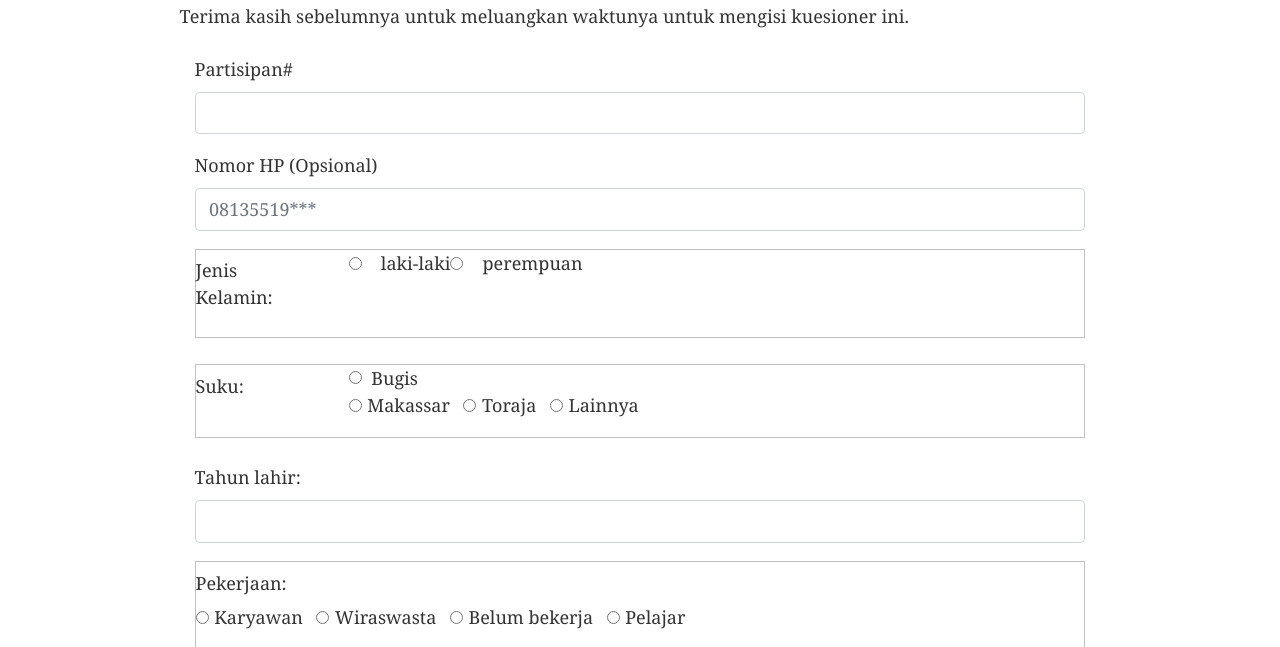
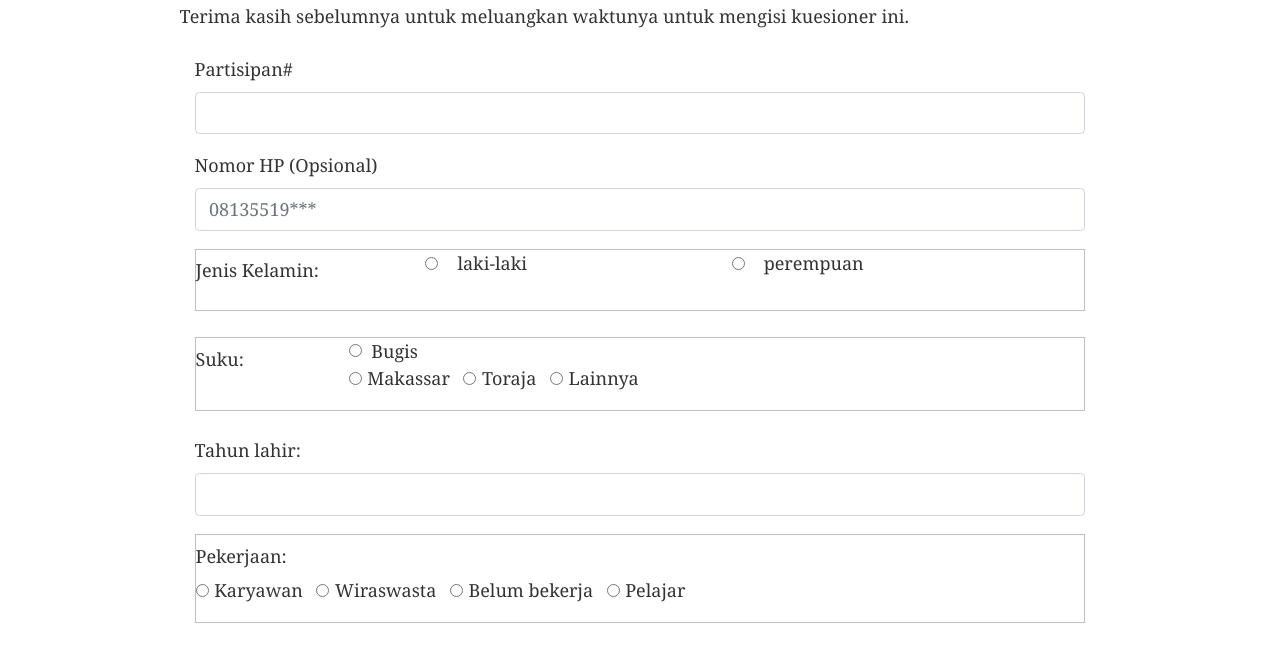
Before and after one commit to 777uliahshafar/formikform-templ, a Gatsby site: page / in a window 1280 px wide. Shown: the part 238-885 px from the top of the page. Built offline with nearby package versions, Linux system fonts and the light colour scheme; Gatsby itself is replaced by a stand-in of ours.

Commit message:
form select quite good

```diff
--- a/src/pages/index.js
+++ b/src/pages/index.js
@@ -4,7 +4,7 @@ import 'bootstrap/dist/css/bootstrap.min.css'
 import SEO from '../components/seo'
 import Layout from '../components/layout'
 
-import { Form, Button, Container, Row, Col, Card } from 'react-bootstrap'
+import { Form, Button, Container, Row, Col } from 'react-bootstrap'
 import { navigate } from 'gatsby'
 
 const IndexPage = () => {
@@ -91,10 +91,10 @@ const IndexPage = () => {
           </Form.Group>
           <fieldset>
             <Form.Group as={Row} className="mb-3" controlId="formGender">
-              <Form.Label column sm={2}>
+              <Form.Label column xs={3}>
                 Jenis Kelamin:
               </Form.Label>
-              <Col sm={10}>
+              <Col xs={4}>
                 <Form.Label>
                   <Form.Check
                     inline
@@ -105,7 +105,8 @@ const IndexPage = () => {
                   />
                   laki-laki
                 </Form.Label>
-
+              </Col>
+              <Col xs={4}>
                 <Form.Label>
                   <Form.Check
                     inline
@@ -224,14 +225,12 @@ const IndexPage = () => {
               </Col>
             </Form.Group>
           </fieldset>
-
-          <Card body>
-            {' '}
+          <Form.Text>
             Jika uang, waktu dan halangan lainnya bukan pertimbangan, ruang mana
             yang anda lebih cenderungi untuk dikunjungi? Silakan nilai dengan
             skala poin 100 dimana ``1" artinya ``kurang dicenderungi" dan ``100"
             artinya ``Sangat dicenderungi""
-          </Card>
+          </Form.Text>
           <Form.Group controlId="formRank">
             <Form.Label>Skor Ruang A</Form.Label>
             <Form.Control as="select" name="spaceRank">
```
